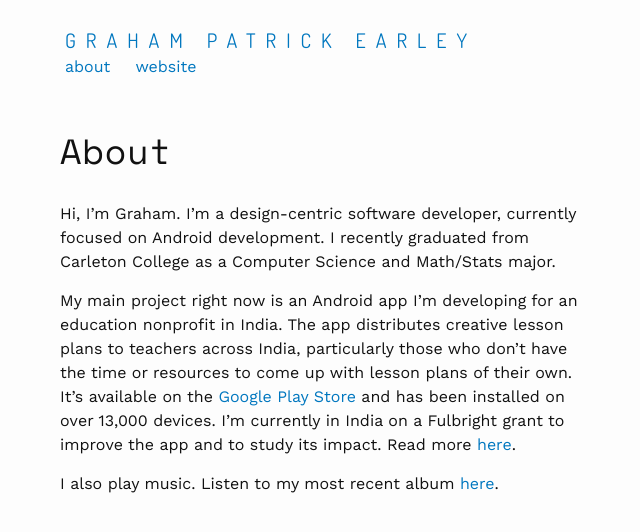
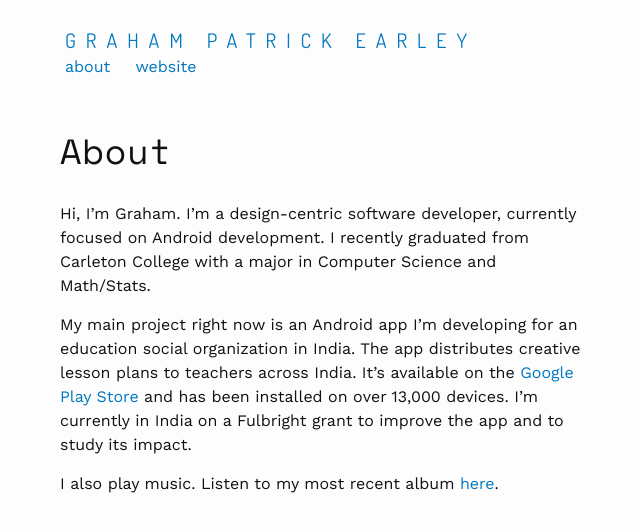
Before and after one commit to grahamearley/blog, a Jekyll site: the page built from about.md, in a window 1280 px wide. Shown: the top 532 px of the page, without its empty margins (305-945 px from the left). Built offline with Jekyll 4.4.1, drawn with Linux system fonts in a browser that asks for light colours.

Commit message:
Update about.md

```diff
--- a/about.md
+++ b/about.md
@@ -4,8 +4,8 @@
 permalink: /about/
 ---
 
-Hi, I'm Graham. I'm a design-centric software developer, currently focused on Android development. I recently graduated from Carleton College as a Computer Science and Math/Stats major.
+Hi, I'm Graham. I'm a design-centric software developer, currently focused on Android development. I recently graduated from Carleton College with a major in Computer Science and Math/Stats.
 
-My main project right now is an Android app I'm developing for an education nonprofit in India. The app distributes creative lesson plans to teachers across India, particularly those who don't have the time or resources to come up with lesson plans of their own. It's available on the [Google Play Store](https://play.google.com/store/apps/details?id=org.jnanaprabodhini.happyteacherapp) and has been installed on over 13,000 devices. I'm currently in India on a Fulbright grant to improve the app and to study its impact. Read more [here](http://fulbright.grahamearley.website).
+My main project right now is an Android app I'm developing for an education social organization in India. The app distributes creative lesson plans to teachers across India. It's available on the [Google Play Store](https://play.google.com/store/apps/details?id=org.jnanaprabodhini.happyteacherapp) and has been installed on over 13,000 devices. I'm currently in India on a Fulbright grant to improve the app and to study its impact.
 
 I also play music. Listen to my most recent album [here](https://grahamearley.bandcamp.com).
```
